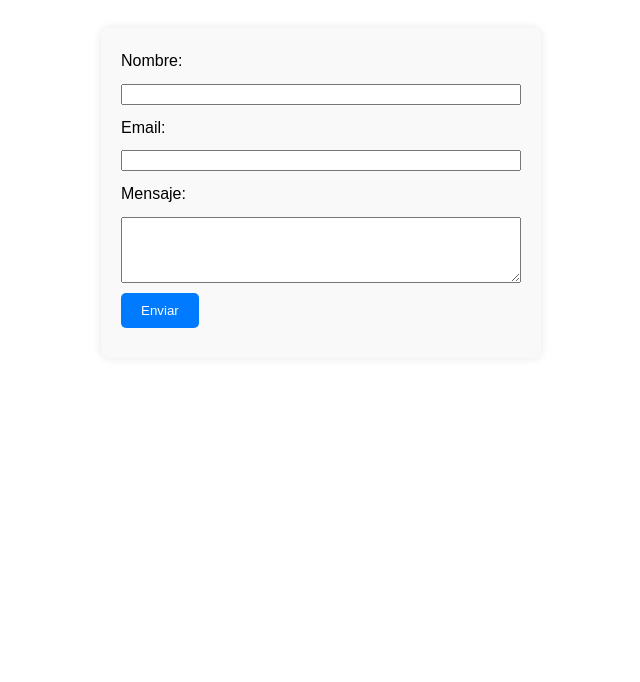
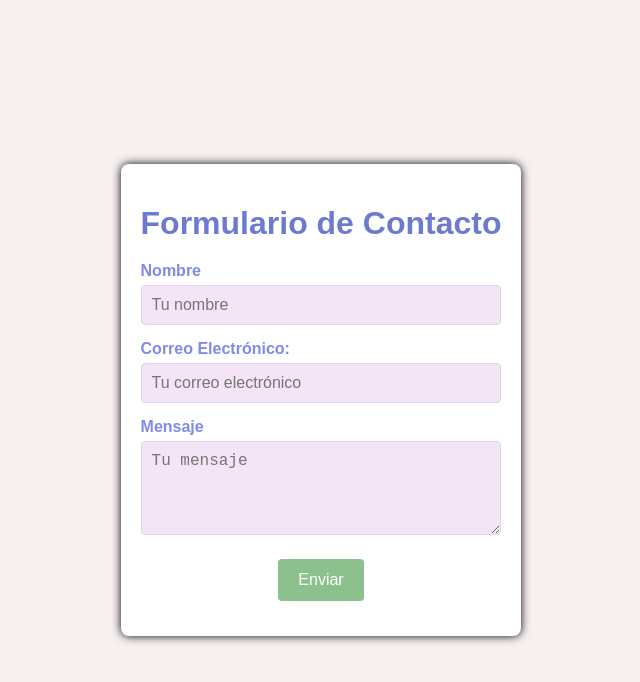
Before and after one commit to angiemortizs/FormularioContacto, a plain HTML site: page index.html in a window 1280 px wide. Shown: the whole page, without its empty margins (319-959 px from the left). Drawn offline with nearby package versions, Linux system fonts and the light colour scheme; some packages are replaced by stand-ins of ours; a script that the page names is missing.

Commit message:
Almost ready, alerts are not working

```diff
--- a/app.js
+++ b/app.js
@@ -0,0 +1,21 @@
+const frmEmail = document.getElementById('frm-email')
+frmEmail.addEventListener('sumbit', sendEmail)
+
+const serviceId = 'service_l17j9vt'
+const templateId = 'template_21zzhny'
+const apikey = 'Vg_XPUT32tEEtfBFo'
+
+function sendEmail(event){
+    event.preventDefault();
+    emailjs.init(serviceId);
+
+    emailjs.sendForm(serviceId,templateId,frmEmail,apikey)
+    .then((result) => Swal.fire("Su mensaje se ha enviado con éxito"))
+    .catch((error)  => {
+        Swal.fire({
+            icon: "error",
+            title:"Oops...",
+            text: "No ha sido posible enviar el mensaje!",
+        });
+    });
+}
--- a/index.html
+++ b/index.html
@@ -1,57 +1,50 @@
-
 <!DOCTYPE html>
-<html lang="es">
+<html>
 <head>
-    <meta charset="UTF-8">
-    <meta name="viewport" content="width=device-width, initial-scale=1.0">
-    <title>Formulario Sencillo</title>
-    <style>
-        /* Estilos opcionales para mejorar la apariencia */
-        body {
-            font-family: Arial, sans-serif;
-            line-height: 1.6;
-            padding: 20px;
-        }
-        form {
-            max-width: 400px;
-            margin: 0 auto;
-            background: #f9f9f9;
-            padding: 20px;
-            border-radius: 8px;
-            box-shadow: 0 0 10px rgba(0,0,0,0.1);
-        }
-        label, input, textarea {
-            display: block;
-            margin-bottom: 10px;
-            width: 100%;
-            box-sizing: border-box;
-        }
-        input[type="submit"] {
-            background: #007bff;
-            color: #fff;
-            border: none;
-            padding: 10px 20px;
-            cursor: pointer;
-            border-radius: 5px;
-            width: auto;
-        }
-        input[type="submit"]:hover {
-            background: #0056b3;
-        }
-    </style>
+    <meta charset='utf-8'>
+    <title>Page Title</title>
+    <meta name='viewport' content='width=device-width, initial-scale=1'>
+    <link rel='stylesheet' href="style.css">
+    <script type="text/javascript" src="https://cdn.jsdelivr.net/npm/@emailjs/browser@4/dist/email.min.js"></script>
+    <script src="https://cdn.jsdelivr.net/npm/sweetalert2@11"></script>
+    <title>Formulario de Contacto</title>
 </head>
 <body>
-    <form action="#" method="POST">
-        <label for="nombre">Nombre:</label>
-        <input type="text" id="nombre" name="nombre" required>
-
-        <label for="email">Email:</label>
-        <input type="email" id="email" name="email" required>
-
-        <label for="mensaje">Mensaje:</label>
-        <textarea id="mensaje" name="mensaje" rows="4" required></textarea>
-
-        <input type="submit" value="Enviar">
+    <div class="container">
+    <h1>Formulario de Contacto</h1>
+    <form id="frm-email">
+    <div class="form-group">
+        <label for="nombre">Nombre</label>
+        <input
+            type="text"
+            id="username"
+            name="usernameemail"
+            placeholder="Tu nombre"
+        />
+    </div>
+    <div class="form-group">
+        <label for="email">Correo Electrónico:</label>
+        <input
+        type="email"
+        id="email"
+        name="email"
+        placeholder="Tu correo electrónico"
+        />
+    </div>
+    <div class="form-group">
+        <label for="mensaje">Mensaje</label>
+        <textarea
+        id="msg"
+        name="msg"
+        rows="4"
+        placeholder="Tu mensaje"
+        ></textarea>
+    </div>
+    <div class="form-group">
+        <input type="submit" value="Enviar"/>
+    </div>
     </form>
+    </div>
+<script src="app.js"> </script>
 </body>
 </html>
--- a/style.css
+++ b/style.css
@@ -0,0 +1,81 @@
+body {
+    font-family: Arial, sans-serif;
+    display: flex;
+    justify-content: center;
+    align-items: center;
+    height: 100vh;
+    margin: 0;
+    background-color: #f7f0f0;
+}
+
+.container {
+    background-color: #ffffff;
+    padding: 20px;
+    border-radius: 8px;
+    box-shadow: 0 0 10px;
+    max-width: 600px;
+}
+
+h1 {
+    text-align: center;
+    margin-bottom: 20px;
+    color: #6c7bd0;
+}
+
+.form-group {
+    margin-bottom: 15px;
+}
+
+label {
+    font-weight: bold;
+    color: #7f8be9;
+    margin-bottom: 5px;
+    display: block;
+    text-align: left;
+}
+
+input[type="text"],
+input[type="email"],
+textarea {
+    width: 100%;
+    padding: 10px;
+    border: 1px solid #dfd4f5;
+    border-radius: 4px;
+    font-size: 16px;
+    background-color: #f3e5f5;
+    box-sizing: border-box;
+}
+
+textarea {
+    resize: vertical;
+}
+
+input[type="submit"] {
+    background-color: #8cc18e;
+    color: #ffffff;
+    border: none;
+    padding: 12px 20px;
+    border-radius: 4px;
+    cursor: pointer;
+    font-size: 16px;
+    margin-top: 20px;
+    display: block;
+    margin-left: auto;
+    margin-right: auto;
+}
+
+input[type="submit"]:hover {
+    background-color: #87cd8a;
+}
+
+@media screen and (max-width: 768px) {
+    .container {
+        width: 90%;
+    }
+
+    input[type="text"],
+    input[type="email"],
+    textarea {
+        width: 100%;
+    }
+}
```
